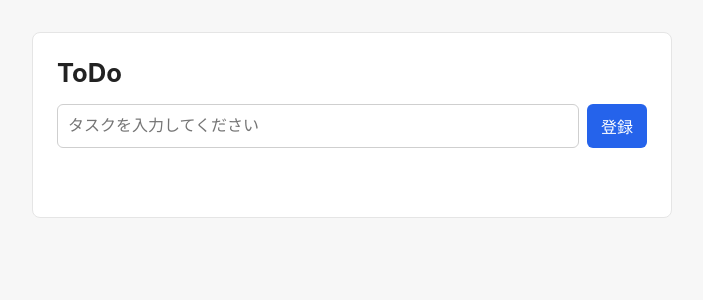
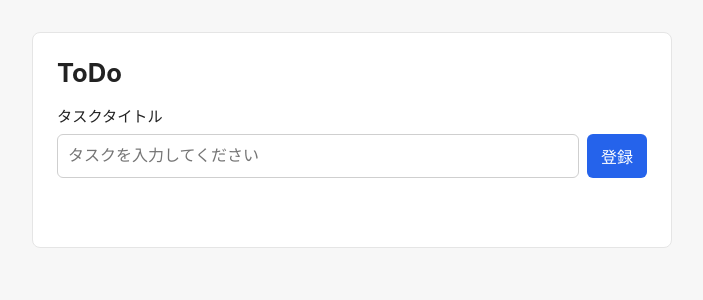
Before and after one commit to fukuda-masayuki/copilot-java-sample, a Spring Boot app: page / in a window 1280 px wide. Shown: the top 300 px of the page, without its empty margins (288-991 px from the left). Run offline with Spring Boot 4, Linux system fonts and the light colour scheme; data that the repository does not hold is empty.

Commit message:
fix: refine todo UI error handling and accessibility label
Co-authored-by: fukuda-masayuki <48523401+fukuda-masayuki@users.noreply.github.com>

```diff
--- a/src/main/resources/static/index.html
+++ b/src/main/resources/static/index.html
@@ -31,6 +31,11 @@
             display: flex;
             gap: 8px;
             flex-wrap: wrap;
+        }
+
+        .task-form label {
+            width: 100%;
+            font-size: 0.95rem;
         }
 
         .task-form input {
@@ -85,6 +90,7 @@
 <main class="container">
     <h1>ToDo</h1>
     <form id="task-form" class="task-form">
+        <label for="task-title">タスクタイトル</label>
         <input id="task-title" type="text" placeholder="タスクを入力してください" aria-label="タスクタイトル">
         <button id="submit-button" type="submit">登録</button>
     </form>
@@ -99,9 +105,11 @@
     const taskList = document.getElementById("task-list");
 
     async function loadTasks() {
+        try {
             const response = await fetch("/tasks");
             if (!response.ok) {
-            throw new Error("タスク一覧の取得に失敗しました");
+                showError("タスク一覧の取得に失敗しました");
+                return;
             }
             const tasks = await response.json();
             taskList.innerHTML = "";
@@ -109,6 +117,9 @@
                 const item = document.createElement("li");
                 item.textContent = task.title;
                 taskList.appendChild(item);
+            }
+        } catch (error) {
+            showError("通信エラーが発生しました");
         }
     }
 
@@ -122,7 +133,7 @@
 
         const title = taskTitleInput.value.trim();
         if (!title) {
-            showError("title を入力してください");
+            showError("タスクタイトルを入力してください");
             return;
         }
 
@@ -148,7 +159,7 @@
         }
     });
 
-    loadTasks().catch(() => showError("タスク一覧の取得に失敗しました"));
+    loadTasks();
 </script>
 </body>
 </html>
```
Lines whose indentation alone changed are shown as unchanged.
